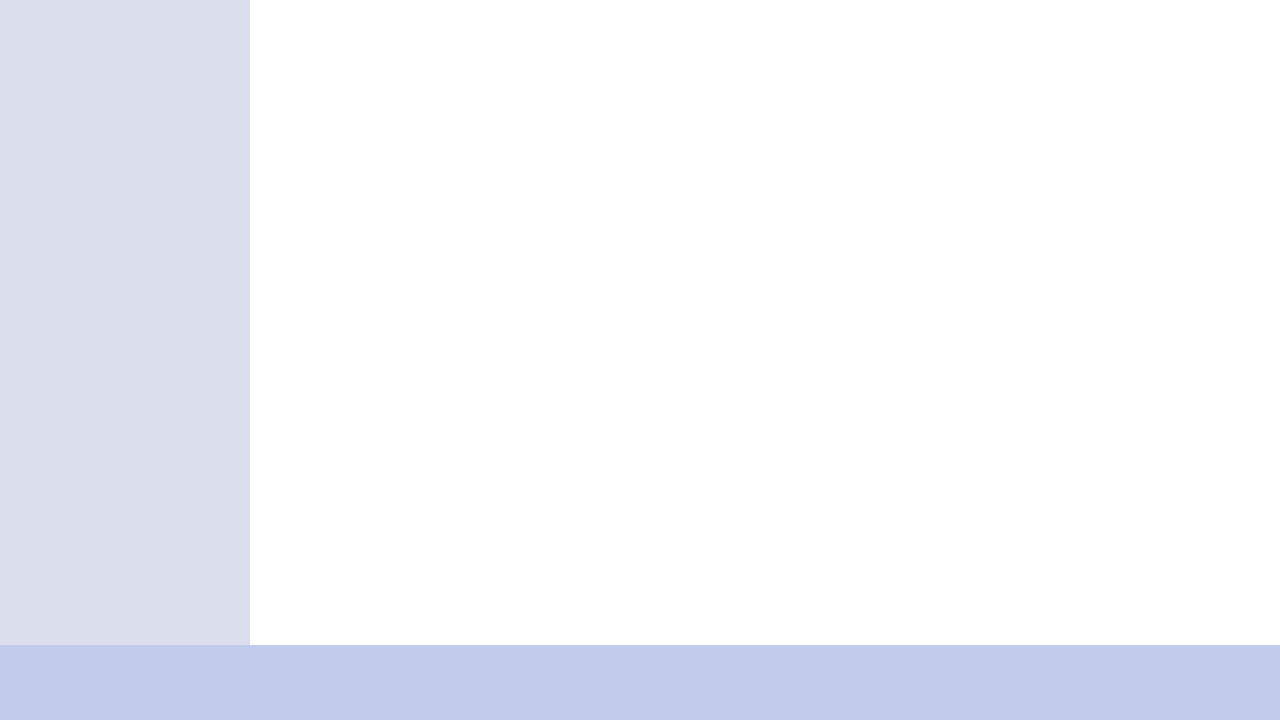
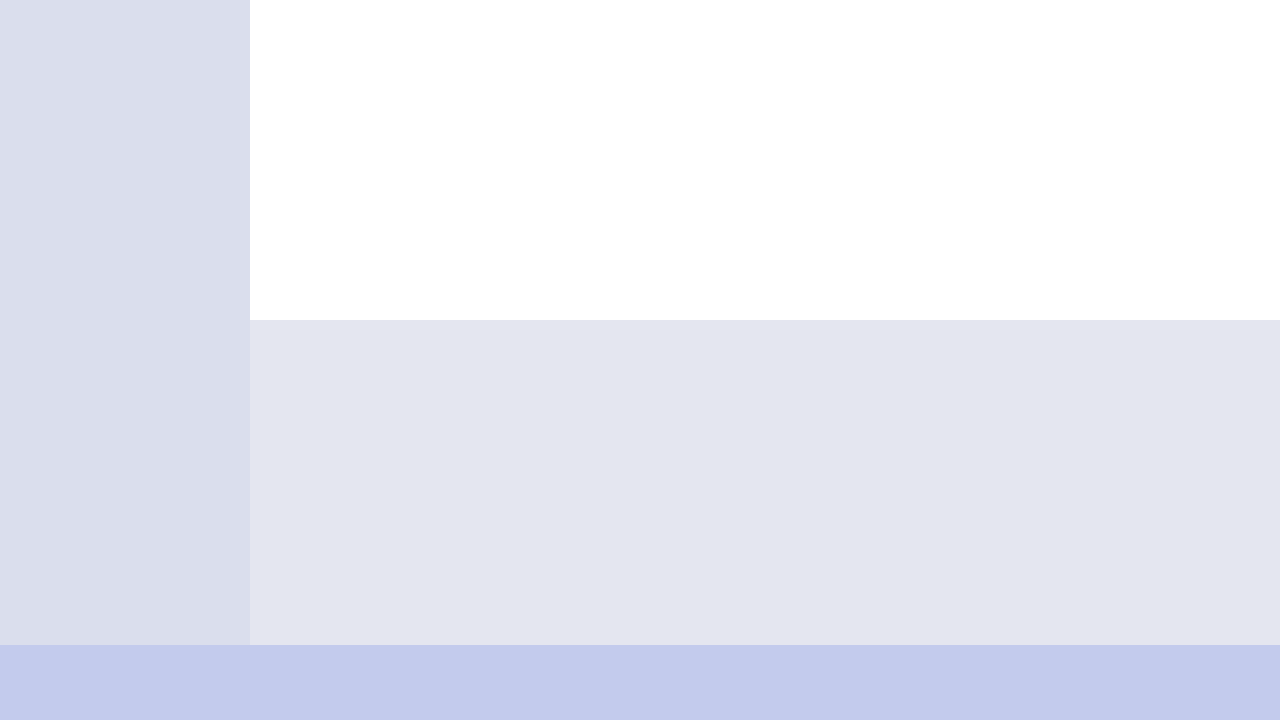
Before and after one commit to lachsfilet/browserape, a website: page public/index.html in a window 1280 px wide. Shown: the part 80-800 px from the top of the page. Drawn offline with Linux system fonts and the light colour scheme.

Commit message:
Added body and html height settings

```diff
--- a/public/css/style.css
+++ b/public/css/style.css
@@ -3,8 +3,14 @@
     src: url("../fonts/OpenSans-Regular.ttf");
 }
 
+html {
+    height: 100%;
+}
+
 body {
     font-family: "Open Sans", sans-serif;
+    height: 100%;
+    margin: 0;
 }
 
 header, footer {
@@ -27,7 +33,7 @@ header {
 }
 
 #mainPanel {
-   margin: 75px 0 75px 250px;
+   margin: 0 0 -75px 0;
    height: 100%;
    width: 100%;
 }
```
